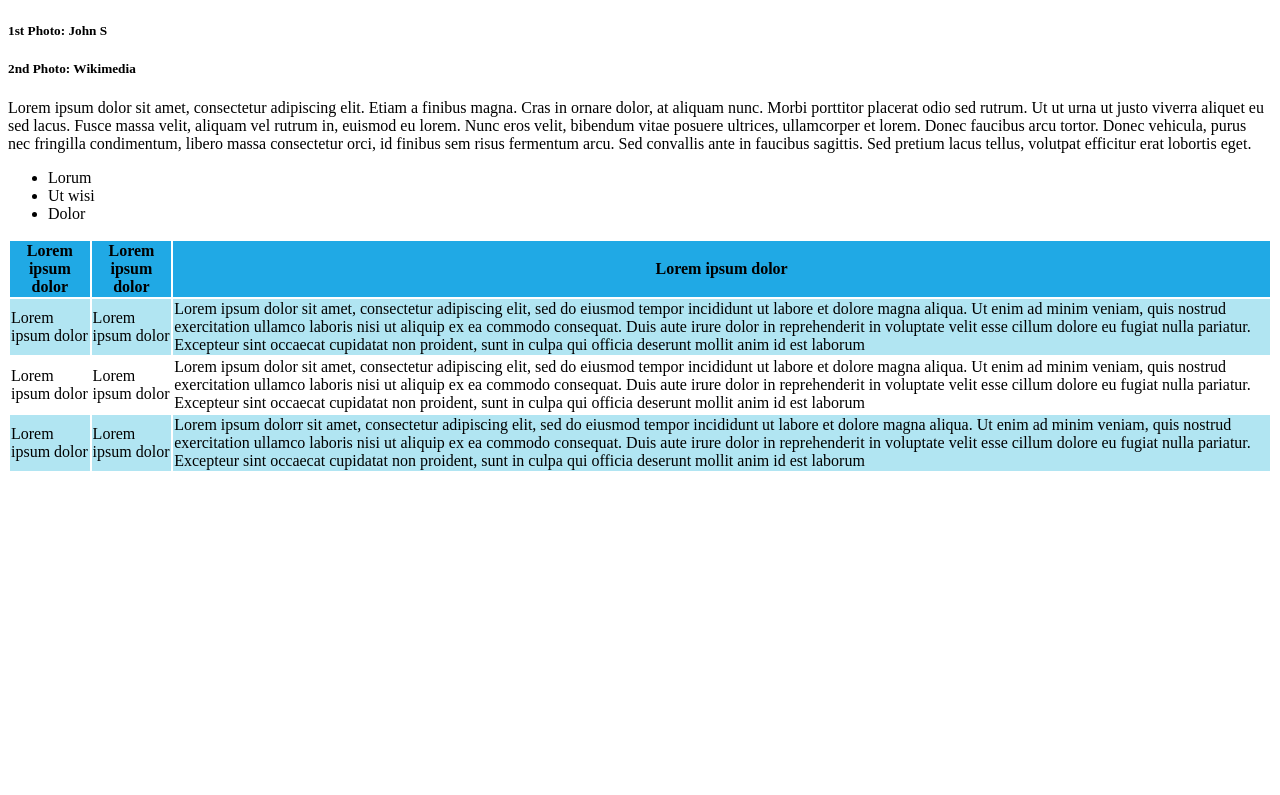
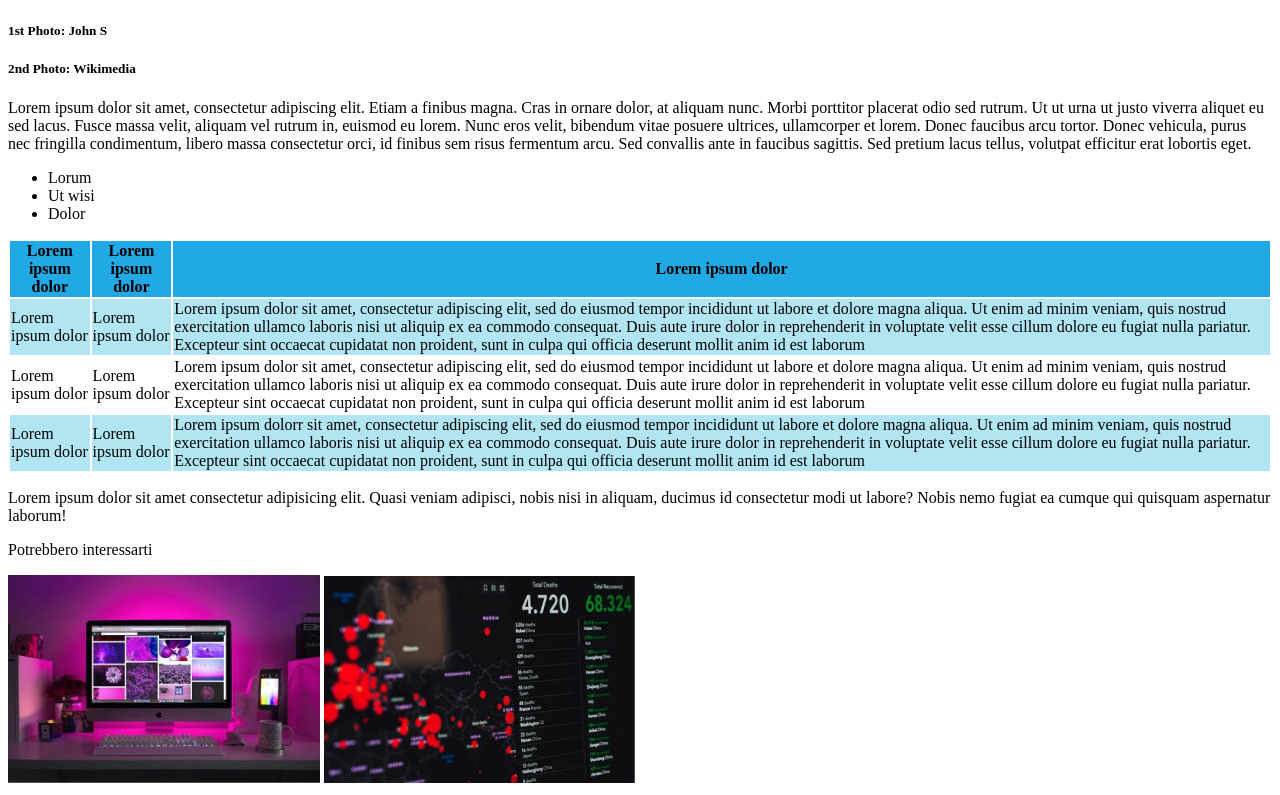
Before and after one commit to WebGCDev/html-css-booleaner, a plain HTML site: page index.html in a window 1280 px wide. Shown: the part 1084-1879 px from the top of the page. Before the commit the page ends 1565 px from the top, so only its background shows below. Drawn offline with Linux system fonts and the light colour scheme.

Commit message:
feat: final trial nocomment css 50%

```diff
--- a/index.html
+++ b/index.html
@@ -57,6 +57,14 @@
                 </tr>
             </tbody>
         </table>
+        <p>Lorem ipsum dolor sit amet consectetur adipisicing elit. Quasi veniam adipisci, nobis nisi in aliquam, ducimus id consectetur modi ut labore? Nobis nemo fugiat ea cumque qui quisquam aspernatur laborum!</p>
+
+        <footer>
+            <p>Potrebbero interessarti</p>
+            <img src="img/monitor.jpg" alt="Monitor">
+            <img src="img/graph.jpg" alt="Graph">
+        </footer>
+
 
 </section>
     </main>
```
